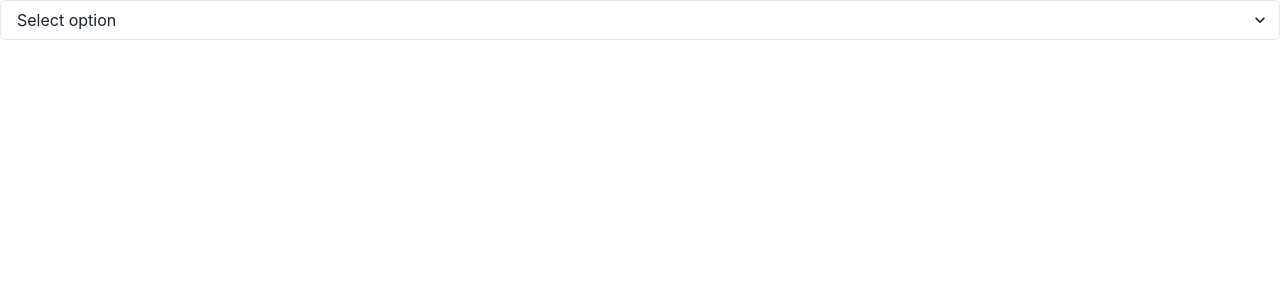
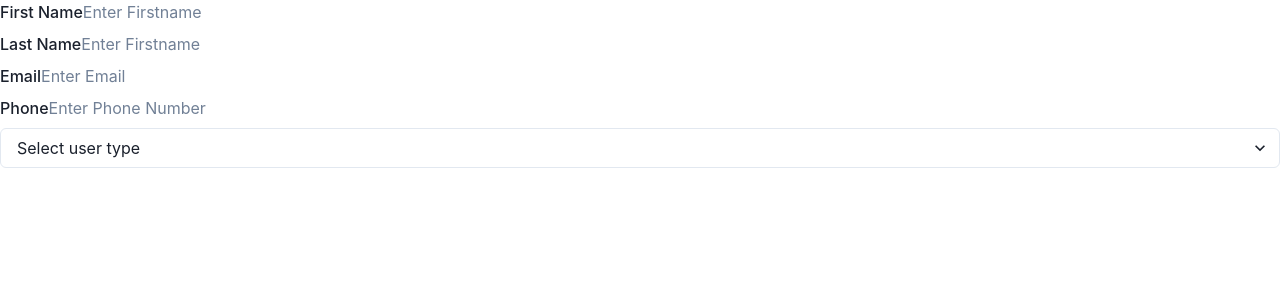
Before and after one commit to 3zbyjd/rlomuniv, a React (Vite) app: page /User in a window 1280 px wide. Shown: the top 300 px of the page. Built offline with nearby package versions, Linux system fonts and the light colour scheme.

Commit message:
Adding user edit forms.

```diff
--- a/src/components/UserType.tsx
+++ b/src/components/UserType.tsx
@@ -14,7 +14,7 @@ setUserType;
 
     return(
         <>
-            <Select placeholder='Select option'>
+            <Select placeholder='Select user type'>
                 {userType.map((ut) => (
                     <option key={ut.id} value={ut.userType}>{ut.userType}</option>
                 ))}
--- a/src/pages/User/EditUser.tsx
+++ b/src/pages/User/EditUser.tsx
@@ -1,10 +1,32 @@
+import { FormControl, FormHelperText, FormLabel } from "@chakra-ui/react";
 import UserType from "../../components/UserType";
 
 function User() {
     return (
         <>
-            <UserType />
+            <FormControl>
+                <FormLabel>
+                    First Name
+                    <input type="text" placeholder="Enter Firstname" />
+                </FormLabel>
 
+                <FormLabel>
+                    Last Name
+                    <input type="text" placeholder="Enter Firstname" />
+                </FormLabel>
+
+                <FormLabel>
+                    Email
+                    <input type="email" placeholder="Enter Email" />
+                </FormLabel>
+
+                <FormLabel>
+                    Phone
+                    <input type="tel" placeholder="Enter Phone Number" />
+                </FormLabel>
+
+                <UserType />
+            </FormControl>
         </>
     )
 }
```
